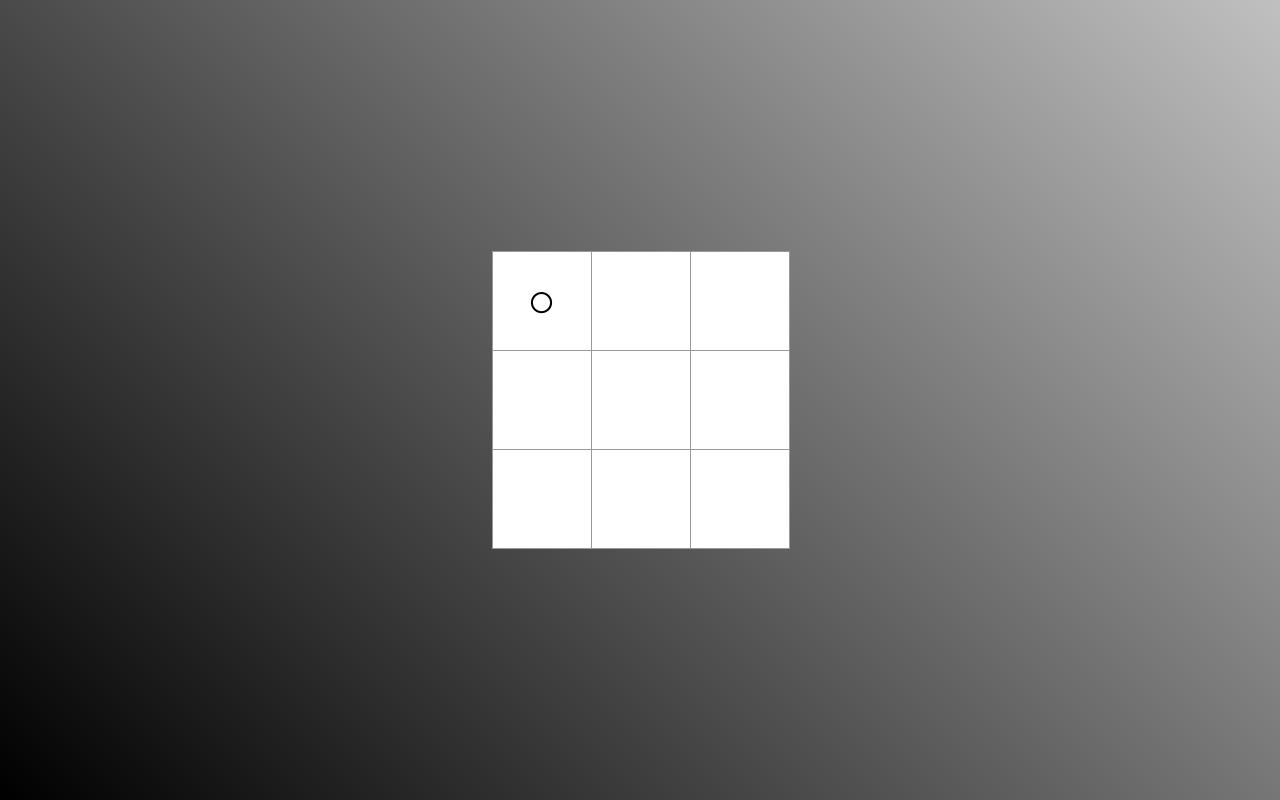
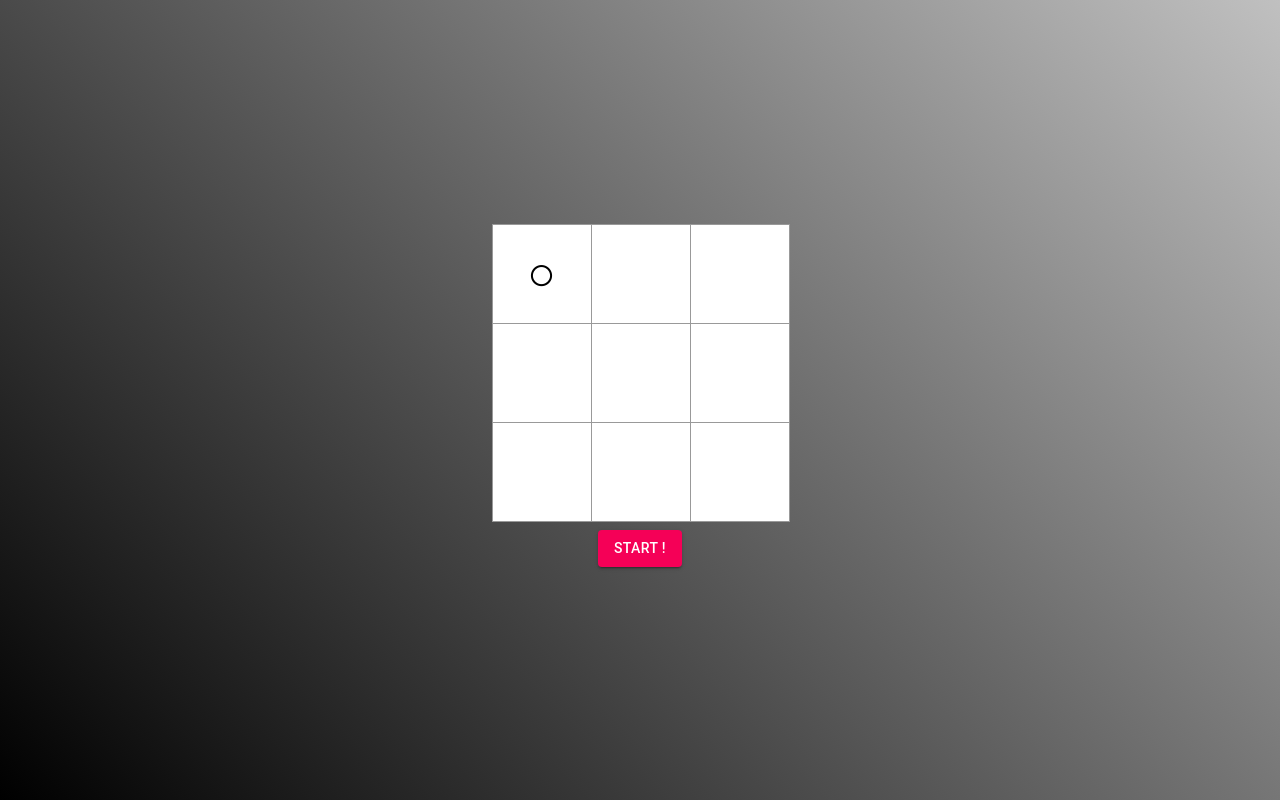
Before and after one commit to yutaroyamanaka/marubatsu, a React (Create React App) app in the folder frontend/code/: page / in a window 1280 px wide. Built offline with nearby package versions, Linux system fonts and the light colour scheme.

Commit message:
fetch from frontend to backend

```diff
--- a/frontend/code/src/components/board.tsx
+++ b/frontend/code/src/components/board.tsx
@@ -1,5 +1,30 @@
 import * as React from 'react';
 import Square from './square';
+import Button from '@material-ui/core/Button';
+import { makeStyles, createStyles, Theme } from '@material-ui/core/styles';
+
+const useStyles = makeStyles(theme => ({
+  button: {
+    margin: theme.spacing(1),
+  },
+  input: {
+    display: 'none',
+  },
+}));
+
+interface buttonProps {
+    handleOnClick():void;
+}
+
+function SubmitButton(Props: buttonProps) {
+    const classes = useStyles();
+
+    return(
+        <Button variant="contained" color="secondary" className={classes.button} onClick={() => Props.handleOnClick()}>
+        Start !
+      </Button>
+    )
+}
 
 interface Props {
     status: boolean
@@ -7,9 +32,32 @@ interface Props {
 }
 
 export default class Board extends React.Component<Props, {}> {
+
+    constructor(props: any){
+        super(props);
+    }
+
+    async handleOnClick() {
+        fetch('http://localhost:8888/api/reset', {
+            mode: 'cors',
+        })
+            .then(response => response.json())
+            .then(response => {
+                console.log(response)
+            });
+
+
+        fetch('http://localhost:8888/api/start', {
+            mode: 'cors',
+        })
+            .then(response => response.json())
+            .then(response => {
+                console.log(response)
+            });
+    }
+
     render() {
         let board = this.props.board;
-
         return(
             <div>
                 <div className="board-row">
@@ -27,6 +75,7 @@ export default class Board extends React.Component<Props, {}> {
                 <Square rock={board[7]} available={true}/>
                 <Square rock={board[8]} available={true}/>
                 </div>
+                <SubmitButton handleOnClick={() => this.handleOnClick()}/>
             </div>
 
         )
```
Also changed, not shown: 2 other files (tests, documents, lock files or other folders).
